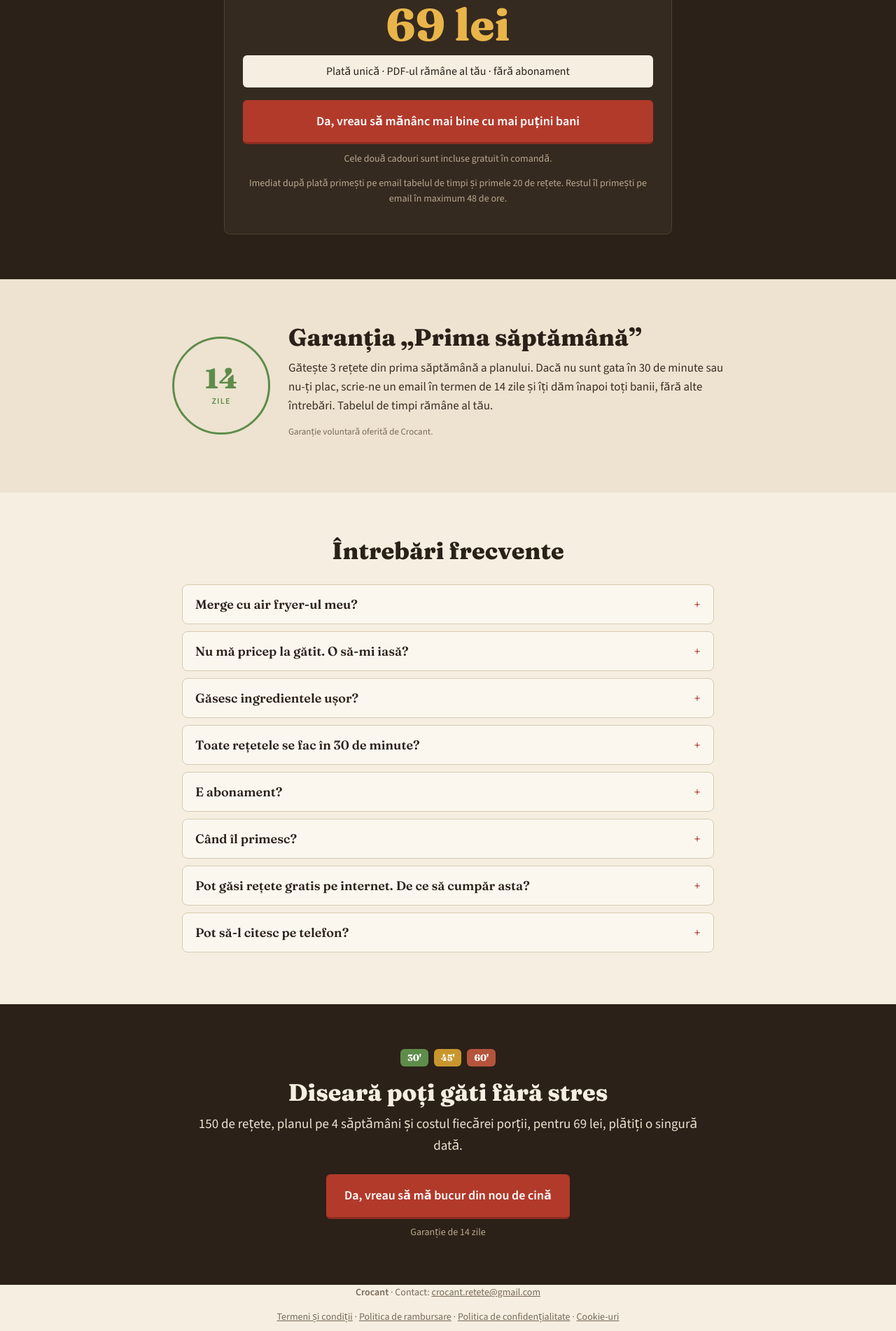
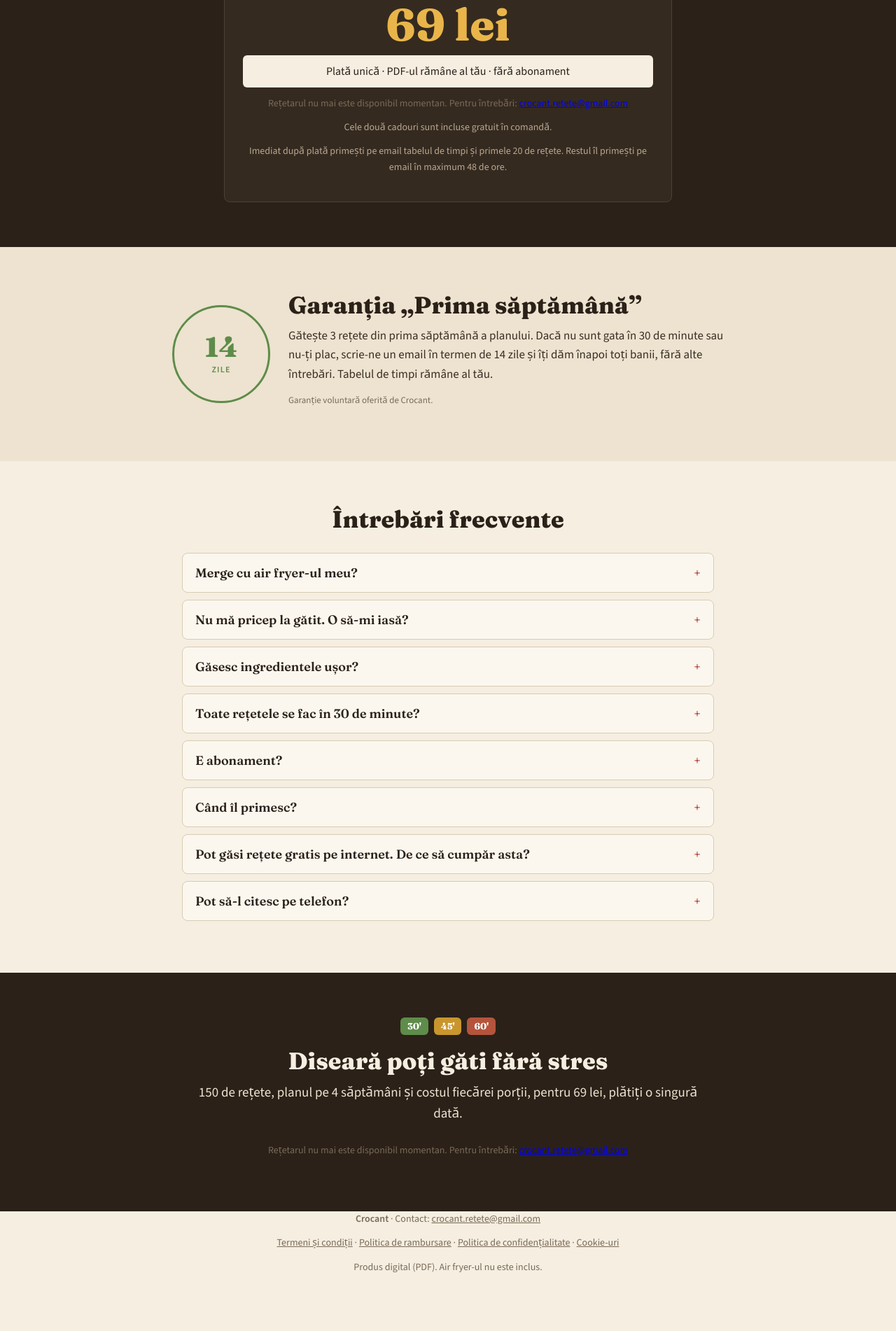
Before and after one commit to juano16-oss/crocant, a plain HTML site: page index.html in a window 1280 px wide. Shown: the part 5668-7570 px from the top of the page at 70% size. After the commit the page ends 7502 px from the top, so only its background shows below. Drawn offline with nearby package versions, Linux system fonts and the light colour scheme.

Commit message:
Retetarul nu mai e de vanzare: fara buton de plata

```diff
--- a/index.html
+++ b/index.html
@@ -241,7 +241,7 @@
       <div class="anchor"><span>Valoarea estimată a pachetului</span><span class="est">161 lei</span></div>
       <div class="price"><div class="p" translate="no">69 lei</div></div>
       <span class="pill">Plată unică · PDF-ul rămâne al tău · fără abonament</span>
-      <a class="btn" href="https://crocant.impultienda.ar/checkout">Da, vreau să mănânc mai bine cu mai puțini bani</a>
+      <p class="micro" style="text-align:center">Rețetarul nu mai este disponibil momentan. Pentru întrebări: <a href="mailto:crocant.retete@gmail.com">crocant.retete@gmail.com</a></p>
       <p class="small">Cele două cadouri sunt incluse gratuit în comandă.</p>
       <p class="small">Imediat după plată primești pe email tabelul de timpi și primele 20 de rețete. Restul îl primești pe email în maximum 48 de ore.</p>
     </div>
@@ -283,7 +283,7 @@
     <div class="tabs-row" translate="no"><span class="tab t30">30'</span><span class="tab t45">45'</span><span class="tab t60">60'</span></div>
     <h2>Diseară poți găti fără stres</h2>
     <p class="lead" style="color:#EDE3D0">150 de rețete, planul pe 4 săptămâni și costul fiecărei porții, pentru 69 lei, plătiți o singură dată.</p>
-    <div class="btn-wrap"><a class="btn" href="https://crocant.impultienda.ar/checkout">Da, vreau să mă bucur din nou de cină</a><span class="micro" style="color:#B9A88F">Garanție de 14 zile</span></div>
+    <div class="btn-wrap"><p class="micro" style="text-align:center">Rețetarul nu mai este disponibil momentan. Pentru întrebări: <a href="mailto:crocant.retete@gmail.com">crocant.retete@gmail.com</a></p></div>
   </div>
 </section>
 
```
